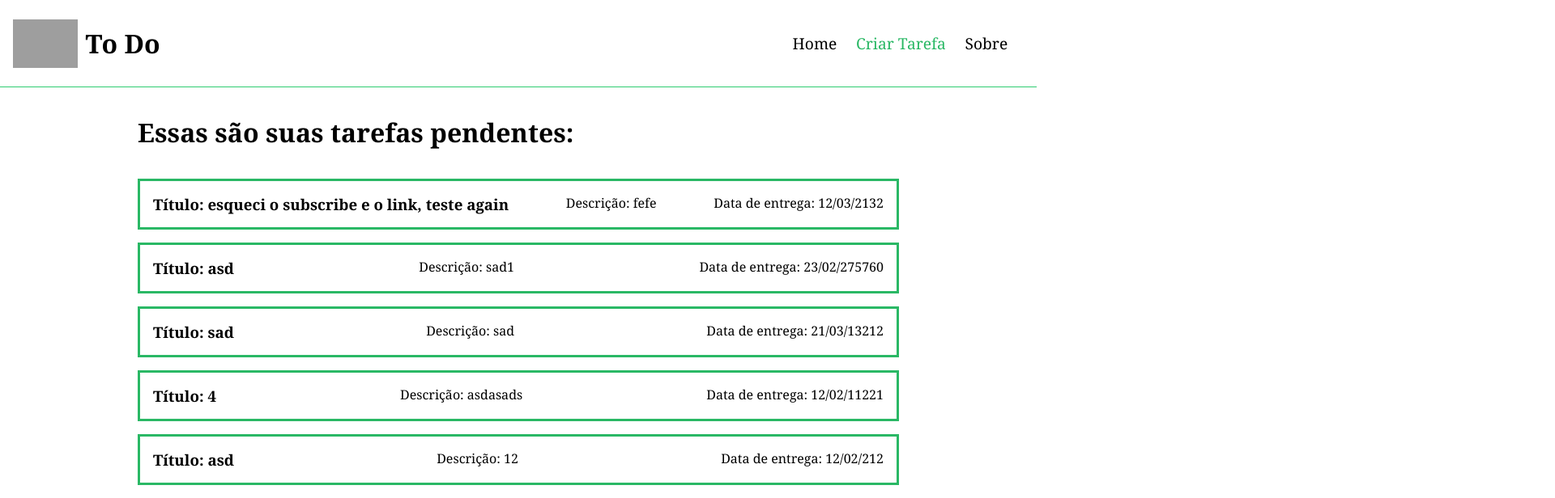
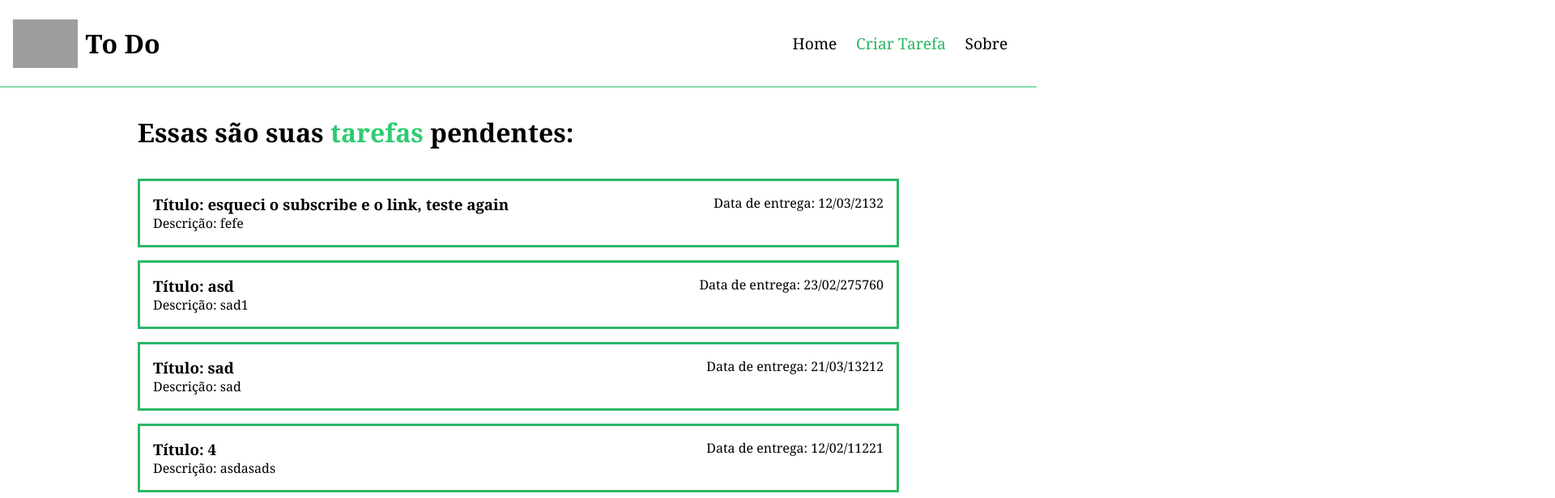
Before and after one commit to DanielFedoSantos/To-do-angular, an Angular app in the folder to-do/: page / in a window 1280 px wide. Shown: the top 616 px of the page at 81% size, 1920 px wide, since content can reach past the window. Built offline with nearby package versions, Linux system fonts and the light colour scheme; data requests are answered from the project's data file; grey boxes are pictures that could not be loaded.

Commit message:
pagina home (temporaria com css corrigido)

```diff
--- a/to-do/src/app/components/pages/home/home.component.css
+++ b/to-do/src/app/components/pages/home/home.component.css
@@ -29,6 +29,7 @@
 }
 
 .container .tasks .task a .main-information {
+    width: 50vw;
     overflow: hidden;
 }
 
--- a/to-do/src/app/components/pages/home/home.component.html
+++ b/to-do/src/app/components/pages/home/home.component.html
@@ -1,13 +1,19 @@
 <div class="container">
-    <h1>Essas são suas tarefas pendentes: </h1>
+    <h1>Essas são suas <span>tarefas</span> pendentes: </h1>
 
     <div class="tasks">
         <div *ngFor="let task of tasks" class="task">
             <div class="task">
                 <a routerLink="tasks/new">
-                    <h3>Título: {{task.title}}</h3>
-                    <p>Descrição: {{task.description}}</p>
-                    <p>Data de entrega: {{task.delivery_date}}</p>
+
+                    <div class="main-information">
+                        <h3>Título: {{task.title}}</h3>
+                        <p>Descrição: {{task.description}}</p>
+                    </div>
+                    <div class="other-information">
+                        <p>Data de entrega: {{task.delivery_date}}</p>
+                        <!-- <i class="bi bi-pen"></i> -->
+                    </div>
                 </a>
             </div>
         </div>
```
